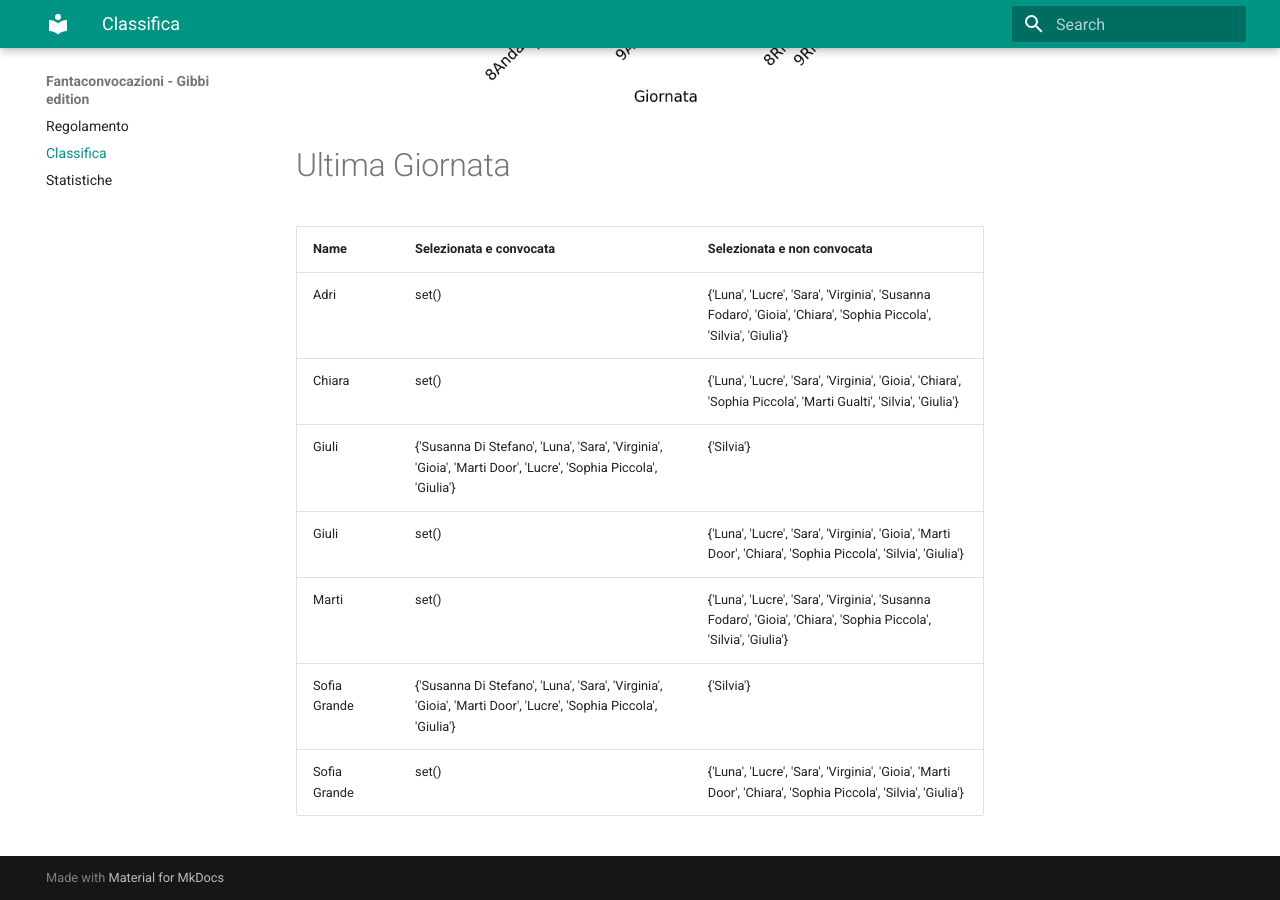
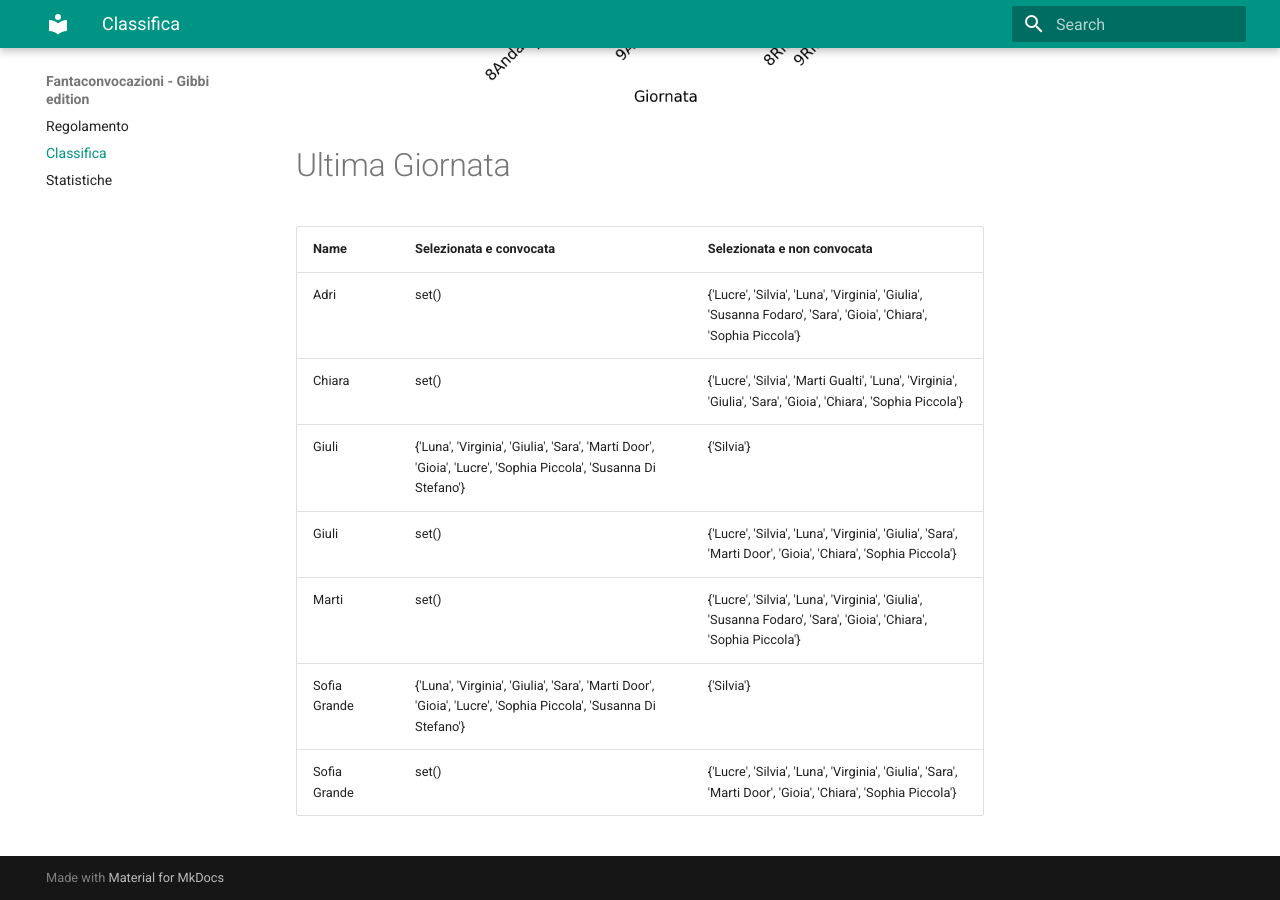
Before and after one commit to martinig94/fantagibbi, an MkDocs documentation site: the page built from docs/Classifica.md, in a window 1280 px wide and 900 px high, scrolled down 1003 px. Built offline with MkDocs 1.6.1 and Material for MkDocs 9.7.7, drawn with Linux system fonts in a browser that asks for light colours.

Commit message:
Auto-update from main.py

```diff
--- a/docs/Classifica.md
+++ b/docs/Classifica.md
@@ -18,11 +18,11 @@
 <!-- START_TABLE CORRECT -->
 | Name         | Selezionata e convocata                                                                                        | Selezionata e non convocata                                                                                      |
 |:-------------|:---------------------------------------------------------------------------------------------------------------|:-----------------------------------------------------------------------------------------------------------------|
-| Adri         | set()                                                                                                          | {'Luna', 'Lucre', 'Sara', 'Virginia', 'Susanna Fodaro', 'Gioia', 'Chiara', 'Sophia Piccola', 'Silvia', 'Giulia'} |
-| Chiara       | set()                                                                                                          | {'Luna', 'Lucre', 'Sara', 'Virginia', 'Gioia', 'Chiara', 'Sophia Piccola', 'Marti Gualti', 'Silvia', 'Giulia'}   |
-| Giuli        | {'Susanna Di Stefano', 'Luna', 'Sara', 'Virginia', 'Gioia', 'Marti Door', 'Lucre', 'Sophia Piccola', 'Giulia'} | {'Silvia'}                                                                                                       |
-| Giuli        | set()                                                                                                          | {'Luna', 'Lucre', 'Sara', 'Virginia', 'Gioia', 'Marti Door', 'Chiara', 'Sophia Piccola', 'Silvia', 'Giulia'}     |
-| Marti        | set()                                                                                                          | {'Luna', 'Lucre', 'Sara', 'Virginia', 'Susanna Fodaro', 'Gioia', 'Chiara', 'Sophia Piccola', 'Silvia', 'Giulia'} |
-| Sofia Grande | {'Susanna Di Stefano', 'Luna', 'Sara', 'Virginia', 'Gioia', 'Marti Door', 'Lucre', 'Sophia Piccola', 'Giulia'} | {'Silvia'}                                                                                                       |
-| Sofia Grande | set()                                                                                                          | {'Luna', 'Lucre', 'Sara', 'Virginia', 'Gioia', 'Marti Door', 'Chiara', 'Sophia Piccola', 'Silvia', 'Giulia'}     |
+| Adri         | set()                                                                                                          | {'Lucre', 'Silvia', 'Luna', 'Virginia', 'Giulia', 'Susanna Fodaro', 'Sara', 'Gioia', 'Chiara', 'Sophia Piccola'} |
+| Chiara       | set()                                                                                                          | {'Lucre', 'Silvia', 'Marti Gualti', 'Luna', 'Virginia', 'Giulia', 'Sara', 'Gioia', 'Chiara', 'Sophia Piccola'}   |
+| Giuli        | {'Luna', 'Virginia', 'Giulia', 'Sara', 'Marti Door', 'Gioia', 'Lucre', 'Sophia Piccola', 'Susanna Di Stefano'} | {'Silvia'}                                                                                                       |
+| Giuli        | set()                                                                                                          | {'Lucre', 'Silvia', 'Luna', 'Virginia', 'Giulia', 'Sara', 'Marti Door', 'Gioia', 'Chiara', 'Sophia Piccola'}     |
+| Marti        | set()                                                                                                          | {'Lucre', 'Silvia', 'Luna', 'Virginia', 'Giulia', 'Susanna Fodaro', 'Sara', 'Gioia', 'Chiara', 'Sophia Piccola'} |
+| Sofia Grande | {'Luna', 'Virginia', 'Giulia', 'Sara', 'Marti Door', 'Gioia', 'Lucre', 'Sophia Piccola', 'Susanna Di Stefano'} | {'Silvia'}                                                                                                       |
+| Sofia Grande | set()                                                                                                          | {'Lucre', 'Silvia', 'Luna', 'Virginia', 'Giulia', 'Sara', 'Marti Door', 'Gioia', 'Chiara', 'Sophia Piccola'}     |
 <!-- END_TABLE CORRECT -->
```
